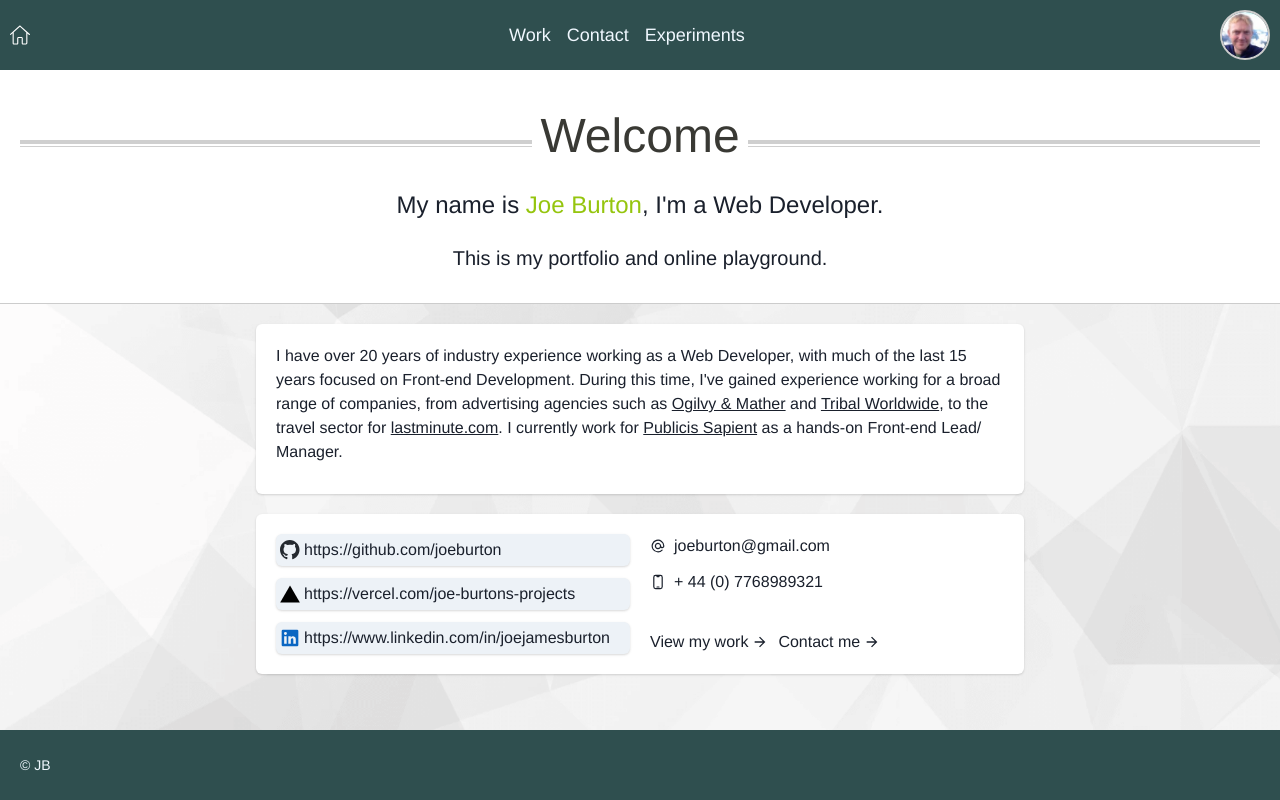
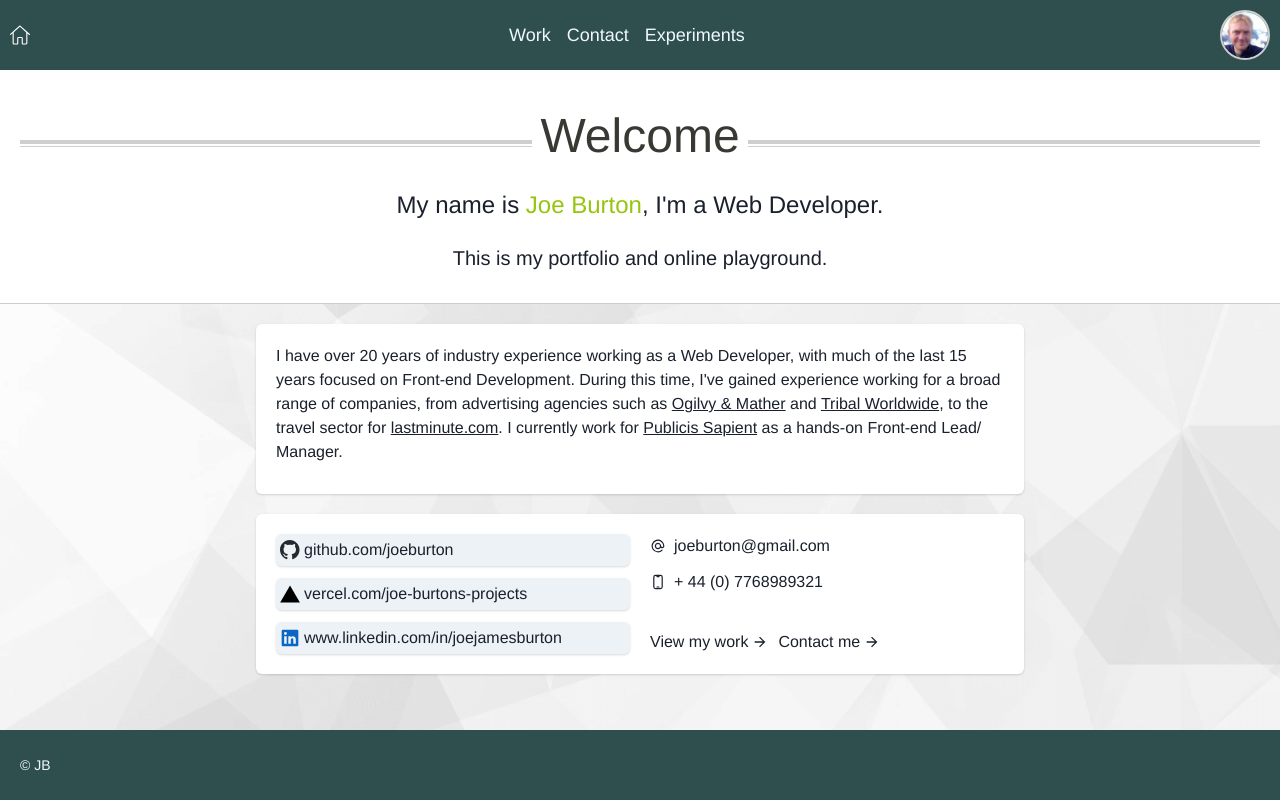
Before and after one commit to joeburton/portfolio-saturn, a React (Vite) app: page / in a window 1280 px wide. Built offline with nearby package versions, Linux system fonts and the light colour scheme.

Commit message:
fixing url length

```diff
--- a/src/routes/exp/index.tsx
+++ b/src/routes/exp/index.tsx
@@ -91,7 +91,7 @@
                               height='20px'
                               mr='4px'
                             />
-                            https://github.com/joeburton
+                            github.com/joeburton
                           </Text>
                         </Link>
                       </Card>
@@ -113,7 +113,7 @@
                               height='20px'
                               mr='4px'
                             />
-                            https://vercel.com/joe-burtons-projects
+                            vercel.com/joe-burtons-projects
                           </Text>
                         </Link>
                       </Card>
@@ -135,7 +135,7 @@
                               height='20px'
                               mr='4px'
                             />
-                            https://www.linkedin.com/in/joejamesburton
+                            www.linkedin.com/in/joejamesburton
                           </Text>
                         </Link>
                       </Card>
--- a/src/routes/splash/index.tsx
+++ b/src/routes/splash/index.tsx
@@ -94,7 +94,7 @@
                             height='20px'
                             mr='4px'
                           />
-                          https://github.com/joeburton
+                          github.com/joeburton
                         </Text>
                       </Link>
                     </Card>
@@ -112,7 +112,7 @@
                             height='20px'
                             mr='4px'
                           />
-                          https://vercel.com/joe-burtons-projects
+                          vercel.com/joe-burtons-projects
                         </Text>
                       </Link>
                     </Card>
@@ -130,7 +130,7 @@
                             height='20px'
                             mr='4px'
                           />
-                          https://www.linkedin.com/in/joejamesburton
+                          www.linkedin.com/in/joejamesburton
                         </Text>
                       </Link>
                     </Card>
```
